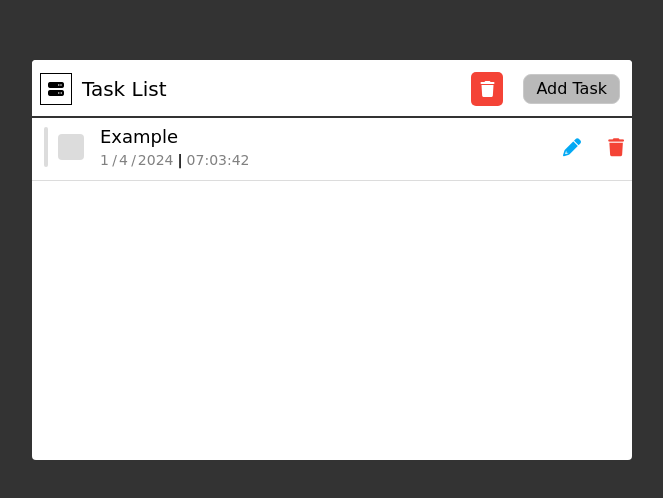
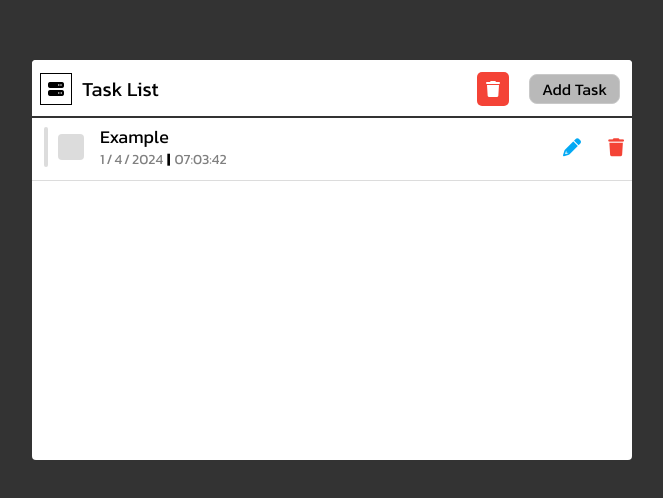
Before and after one commit to Abd-alkareem/to-do-list, a plain HTML site: page index.html in a window 1280 px wide. Shown: the part 140-638 px from the top of the page, without its empty margins (308-971 px from the left). Drawn offline with Linux system fonts and the light colour scheme.

Commit message:
modefide

```diff
--- a/index.html
+++ b/index.html
@@ -7,6 +7,20 @@
     <link rel="stylesheet" href="./css/all.min.css" />
     <link rel="stylesheet" href="main.css" />
     <link rel="stylesheet" href="normalize.css" />
+    <!-- google fonts -->
+    <link rel="preconnect" href="https://fonts.googleapis.com" />
+    <link rel="preconnect" href="https://fonts.gstatic.com" crossorigin />
+    <link
+      href="https://fonts.googleapis.com/css2?family=Kanit:ital,wght@0,100;0,200;0,300;0,400;0,500;0,600;0,700;0,800;0,900;1,100;1,200;1,300;1,400;1,500;1,600;1,700;1,800;1,900&family=Nerko+One&display=swap"
+      rel="stylesheet"
+    />
+    <!-- arabic font -->
+    <!-- <link rel="preconnect" href="https://fonts.googleapis.com" />
+    <link rel="preconnect" href="https://fonts.gstatic.com" crossorigin />
+    <link
+      href="https://fonts.googleapis.com/css2?family=Cairo:wght@200..1000&family=Kanit:ital,wght@0,100;0,200;0,300;0,400;0,500;0,600;0,700;0,800;0,900;1,100;1,200;1,300;1,400;1,500;1,600;1,700;1,800;1,900&family=Nerko+One&display=swap"
+      rel="stylesheet"
+    /> -->
   </head>
   <body>
     <div class="main-holder">
--- a/main.css
+++ b/main.css
@@ -4,7 +4,8 @@ body {
     padding: 0;
     background-color: #333;
     height: 100vh;
-    font-family: cursive;
+    font-family: "Kanit", sans-serif;
+    /* font-family: "Cairo", sans-serif; */
     box-sizing: border-box;
 }
 
```
